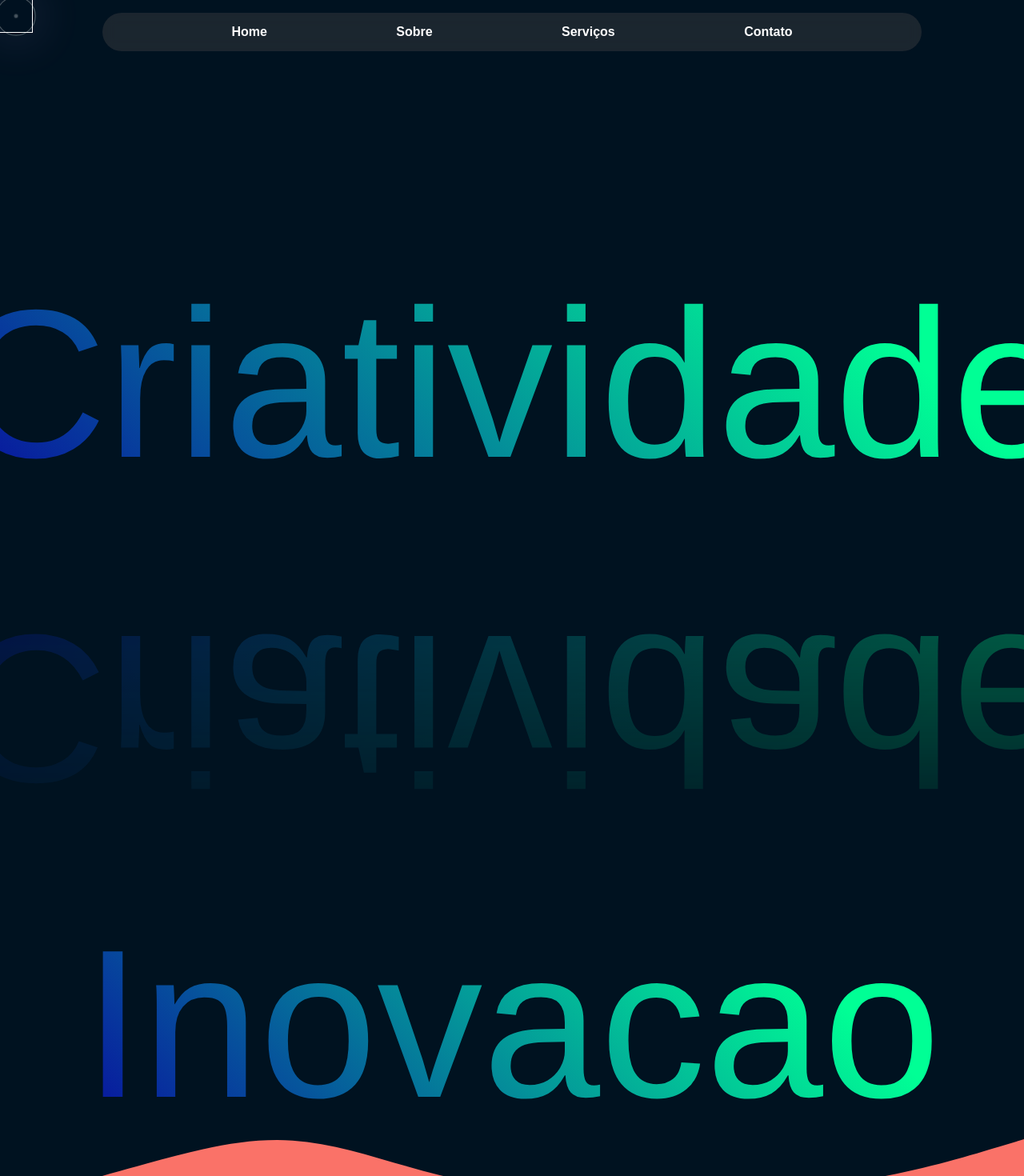
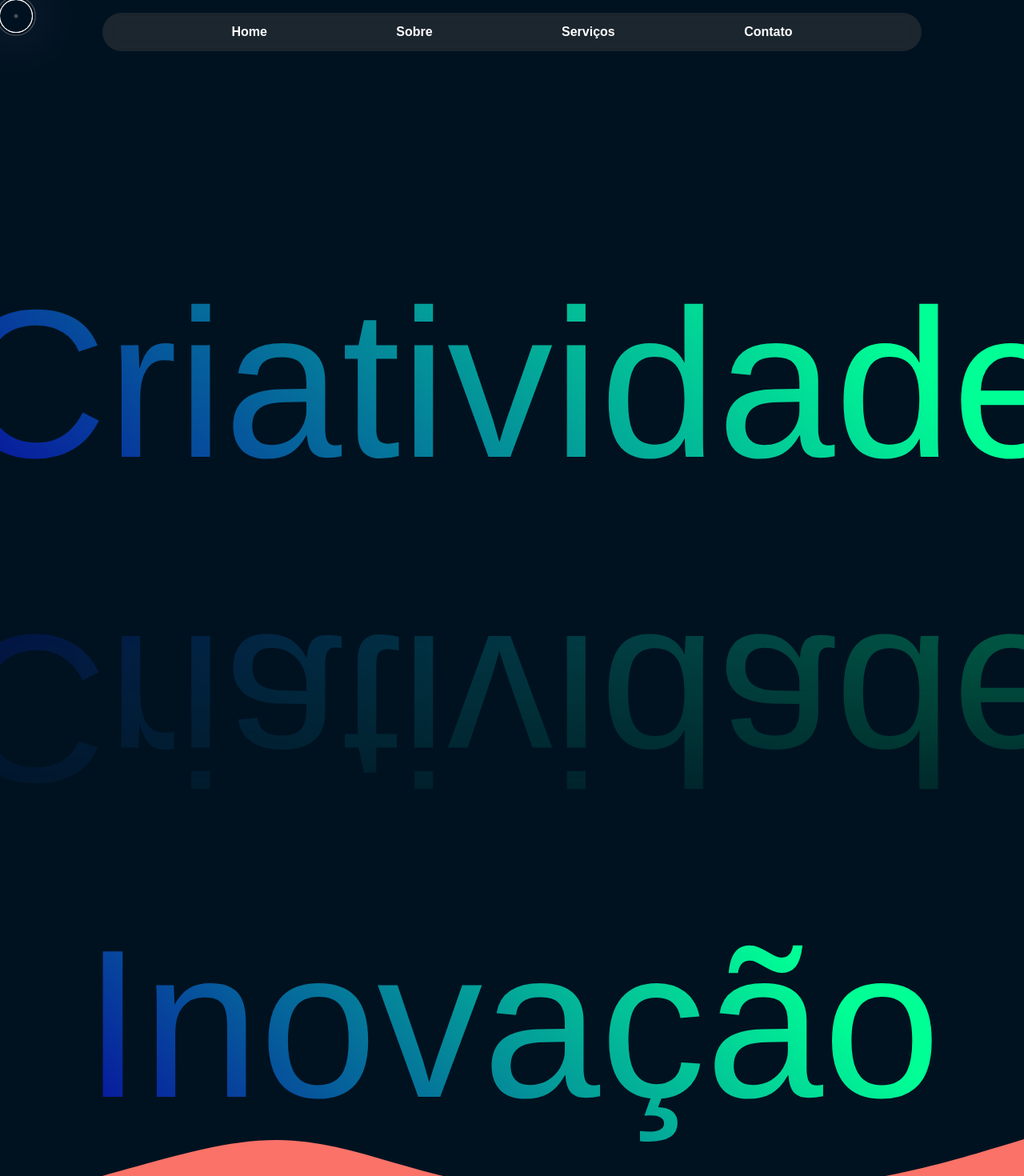
Before and after one commit to KingsMan-code/site-CEAD, a Next.js app: page /home in a window 1280 px wide. Shown: the top 1470 px of the page at 80% size. Built offline with nearby package versions, Linux system fonts and the light colour scheme; what @radix-ui/themes would draw is missing.

Commit message:
modificacoes do cursor

```diff
--- a/src/app/home/page.tsx
+++ b/src/app/home/page.tsx
@@ -32,13 +32,13 @@ export default function HomePage() {
         <h2 data-animate="true">Criatividade</h2>
       </section>
       <section id="press">
-        <h2 data-animate="true">Inovacao</h2>
+        <h2 data-animate="true">Inovação</h2>
       </section>
       <section id="shop">
         <h2 data-animate="true">Marketing</h2>
       </section>
       <section id="about">
-        <h2 data-animate="true">Media</h2>
+        <h2 data-animate="true">Mídia</h2>
       </section>
     </main>
   );
--- a/src/app/styles/cursor.css
+++ b/src/app/styles/cursor.css
@@ -31,6 +31,7 @@ html {
 
 .cursor div:nth-child(1),
 .cursor div:nth-child(2) {
+  border-radius: 50%;
   width: 100%;
   height: 100%;
 }
```
